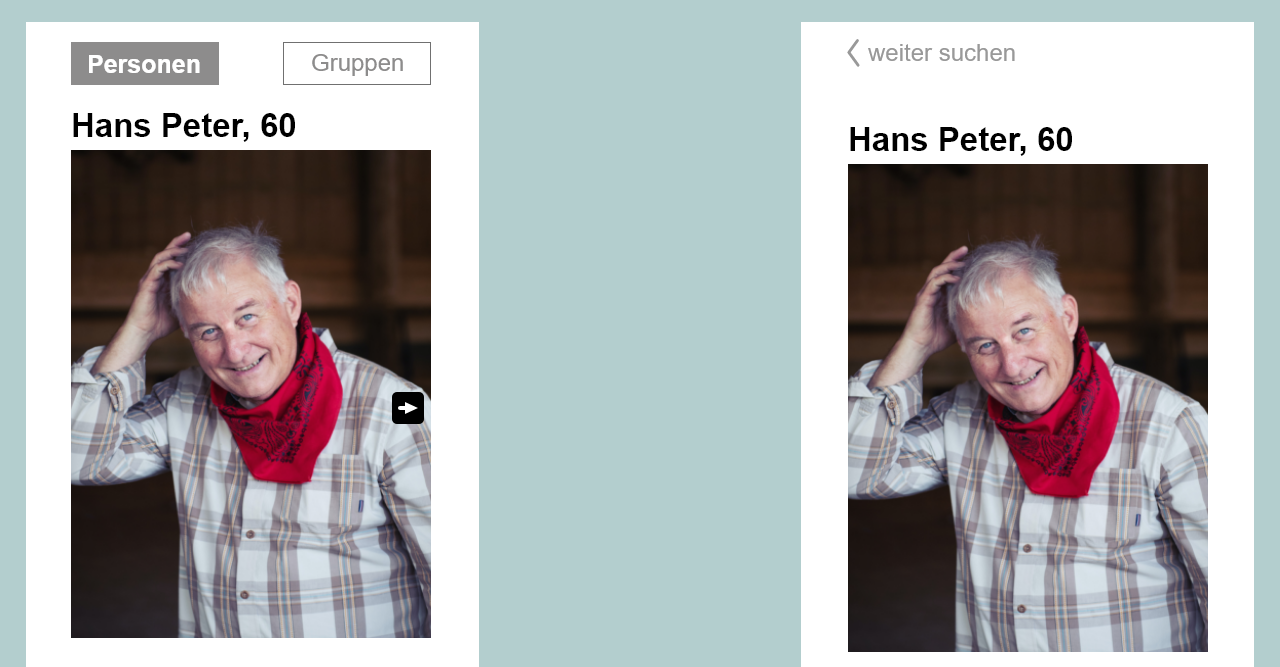
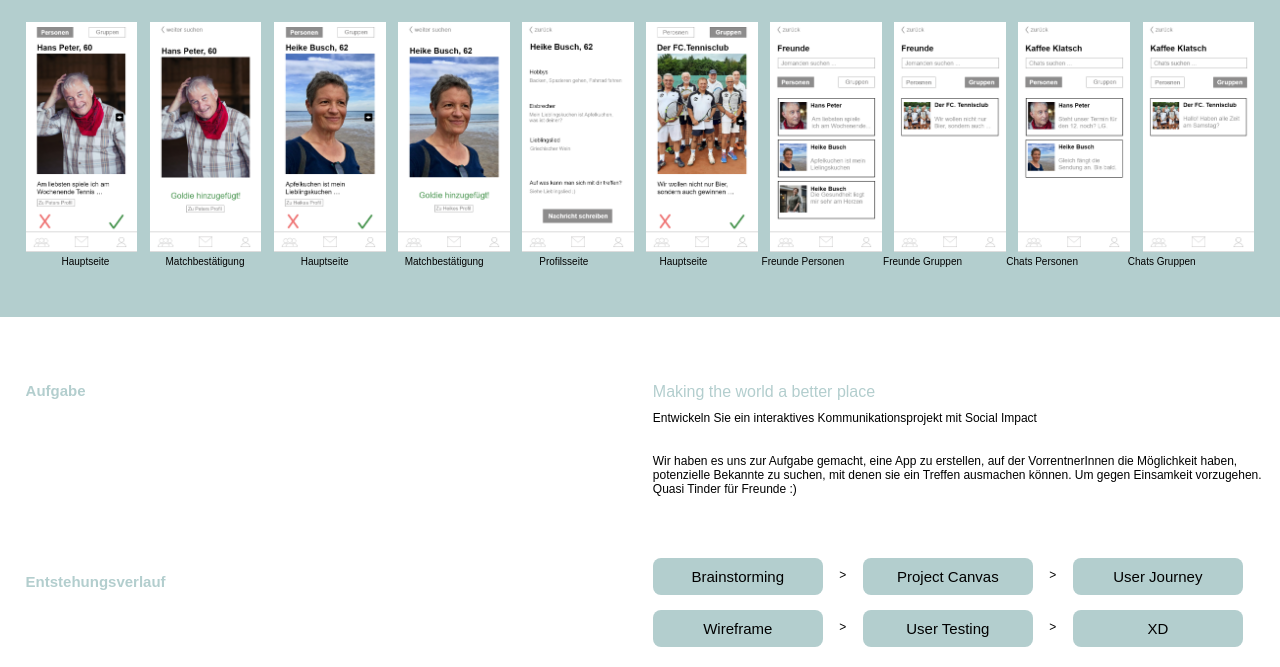
Before and after one commit to yazzimino/yazzimino.github.io, a plain HTML site: page app.html in a window 1280 px wide. Shown: the part 133-800 px from the top of the page. Drawn offline with Linux system fonts and the light colour scheme.

Commit message:
Update app.html

```diff
--- a/app.html
+++ b/app.html
@@ -29,43 +29,43 @@
 
         <div class="flex">
             <div class="slideshow">
-                <img src="bilder/Hauptseite.png" style="height: auto;">
+                <img src="bilder/Hauptseite.png" style="height: 230px;">
             </div>
 
             <div class="slideshow">
-                <img src="bilder/hinzugefügt.png" style="height: auto;">
+                <img src="bilder/hinzugefügt.png" style="height: 230px;">
             </div>
 
             <div class="slideshow">
-                <img src="bilder/Ja.png" style="height: auto;">
+                <img src="bilder/Ja.png" style="height: 230px;">
             </div>
 
             <div class="slideshow">
-                <img src="bilder/hinzugefügt heike.png" style="height: auto;">
+                <img src="bilder/hinzugefügt heike.png" style="height: 230px;">
             </div>
 
             <div class="slideshow">
-                <img src="bilder/heike_seite.png" style="height: auto;">
+                <img src="bilder/heike_seite.png" style="height: 230px;">
             </div>
 
             <div class="slideshow">
-                <img src="bilder/Gruppen.png" style="height: auto;">
+                <img src="bilder/Gruppen.png" style="height: 230px;">
             </div>
 
             <div class="slideshow">
-                <img src="bilder/freunde.png" style="height: auto;">
+                <img src="bilder/freunde.png" style="height: 230px;">
             </div>
 
             <div class="slideshow">
-                <img src="bilder/freunde2.png" style="height: auto;">
+                <img src="bilder/freunde2.png" style="height: 230px;">
             </div>
 
             <div class="slideshow">
-                <img src="bilder/chats.png" style="height: auto;">
+                <img src="bilder/chats.png" style="height: 230px;">
             </div>
 
             <div class="slideshow">
-                <img src="bilder/chats2.png" style="height: auto;">
+                <img src="bilder/chats2.png" style="height: 230px;">
             </div>
 
             <div class="drunter">
```
